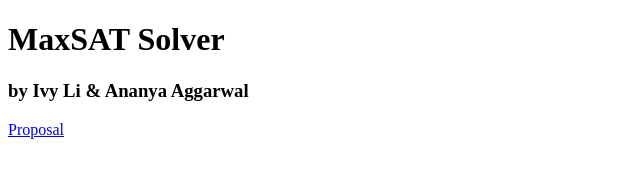
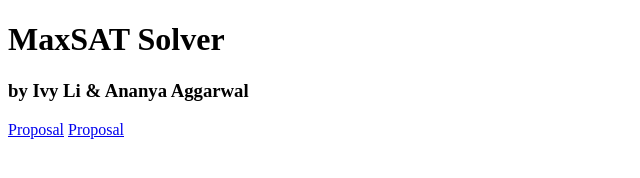
Before and after one commit to aitongl/aitongl.github.io, a plain HTML site: page index.html in a window 1280 px wide. Shown: the full height of the page, 0-640 px from the left. Drawn offline with Linux system fonts and the light colour scheme.

Commit message:
link to milestone report

```diff
--- a/index.html
+++ b/index.html
@@ -9,6 +9,7 @@
    <h3>by Ivy Li & Ananya Aggarwal</h3>
 
 <a href="proposal.html">Proposal</a>
+<a href="milestone_report.html">Proposal</a>
 
 </body>
 </html>
```
